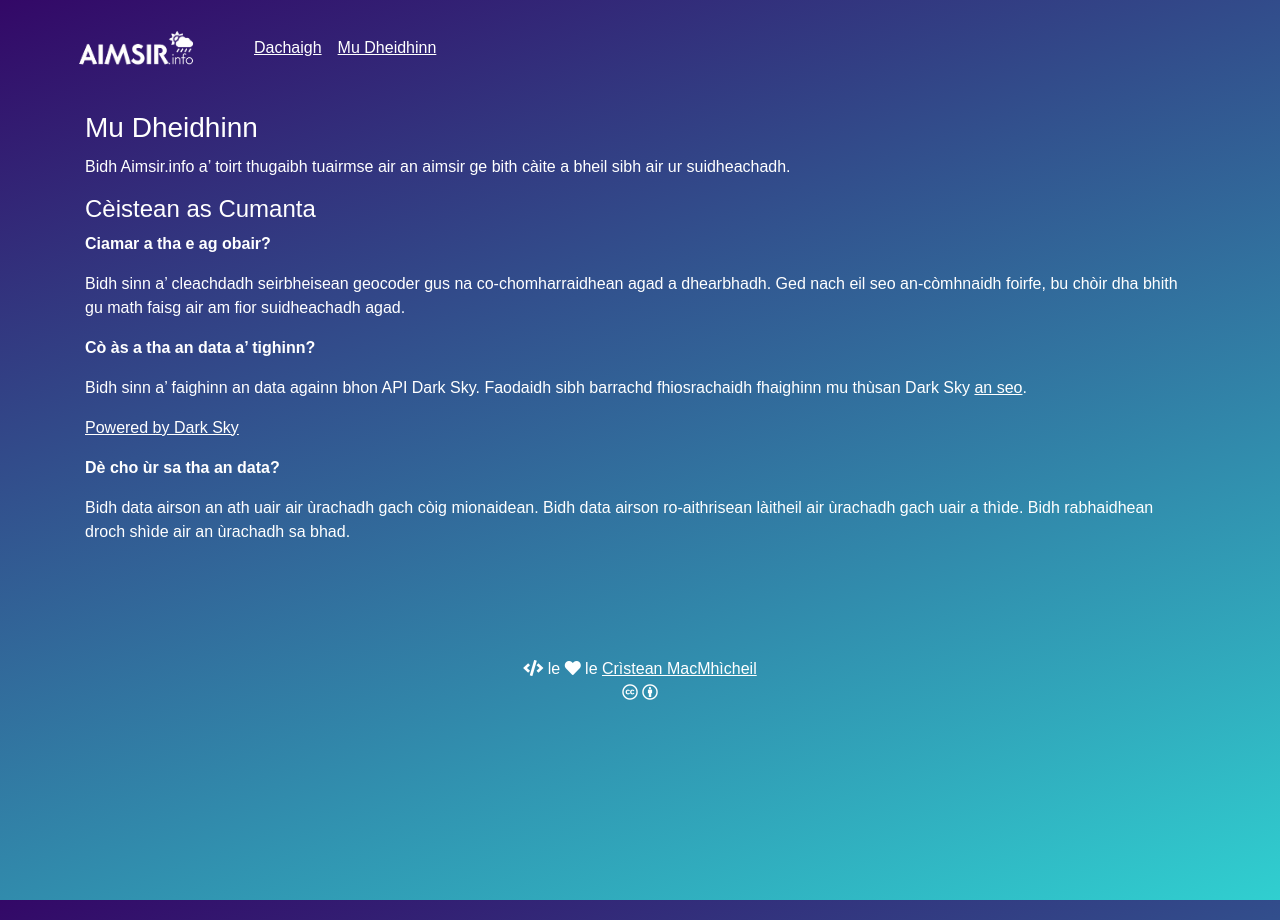
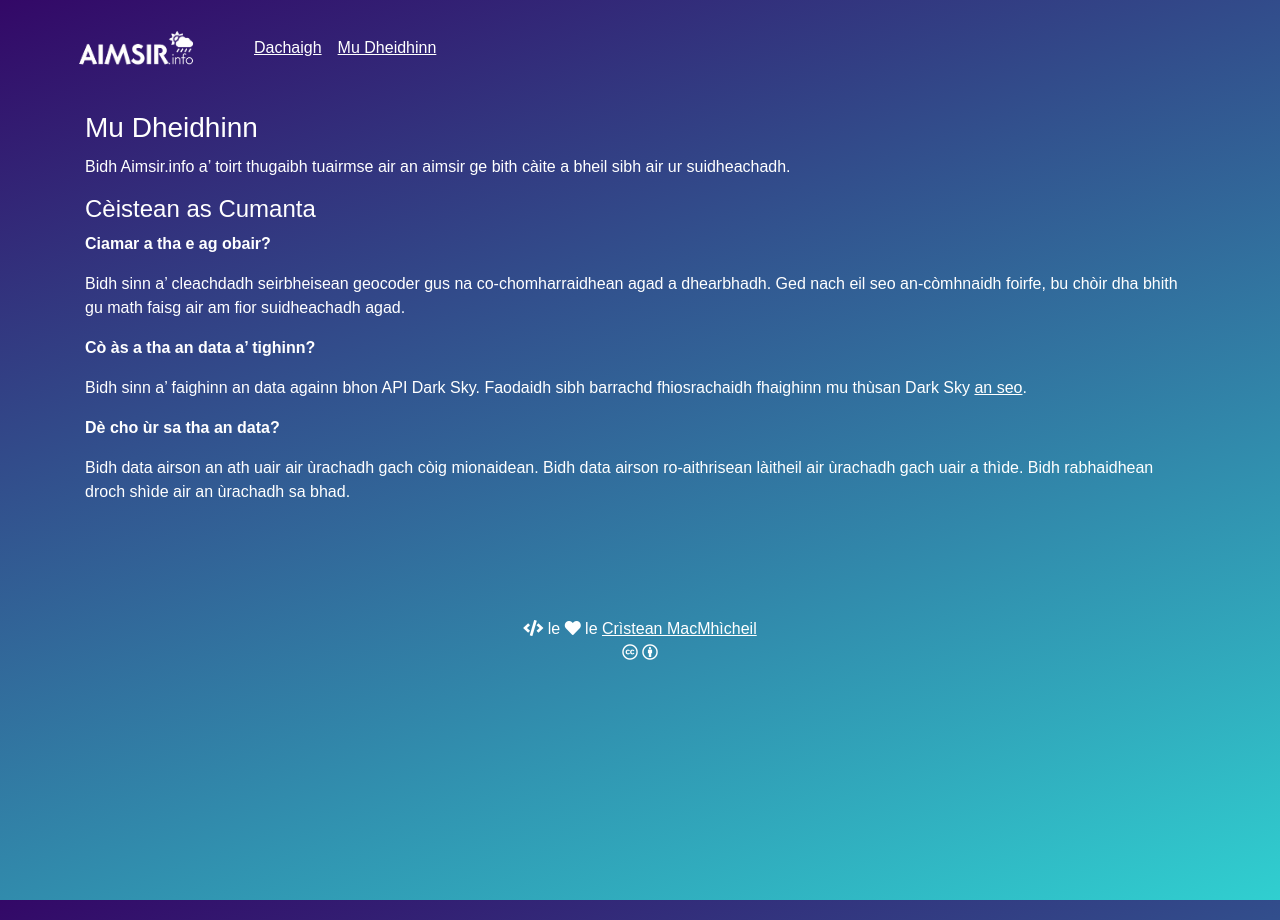
Before and after one commit to angeidheal/aimsir, a Jekyll site: the page built from mu-dheidhinn.md, in a window 1280 px wide. Built offline with Jekyll 4.4.1, drawn with Linux system fonts in a browser that asks for light colours; nearby versions of some CDN libraries; a script that is not in the unit is left out.

Commit message:
Update mu-dheidhinn.md

```diff
--- a/mu-dheidhinn.md
+++ b/mu-dheidhinn.md
@@ -16,8 +16,6 @@ Bidh sinn a' cleachdadh seirbheisean geocoder gus na co-chomharraidhean agad a d
 
 Bidh sinn a' faighinn an data againn bhon API Dark Sky. Faodaidh sibh barrachd fhiosrachaidh fhaighinn mu thùsan Dark Sky [an seo](https://darksky.net/dev/docs/sources).
 
-[Powered by Dark Sky](https://darksky.net/poweredby/)
-
 **Dè cho ùr sa tha an data?**
 
 Bidh data airson an ath uair air ùrachadh gach còig mionaidean. Bidh data airson ro-aithrisean làitheil air ùrachadh gach uair a thìde. Bidh rabhaidhean droch shìde air an ùrachadh sa bhad.
```
